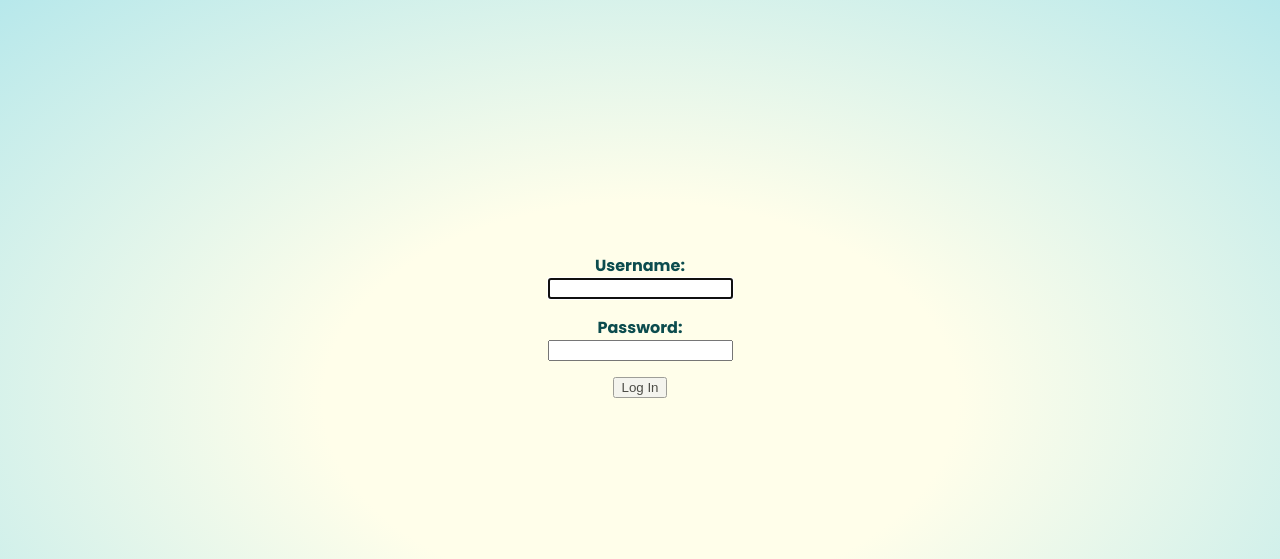
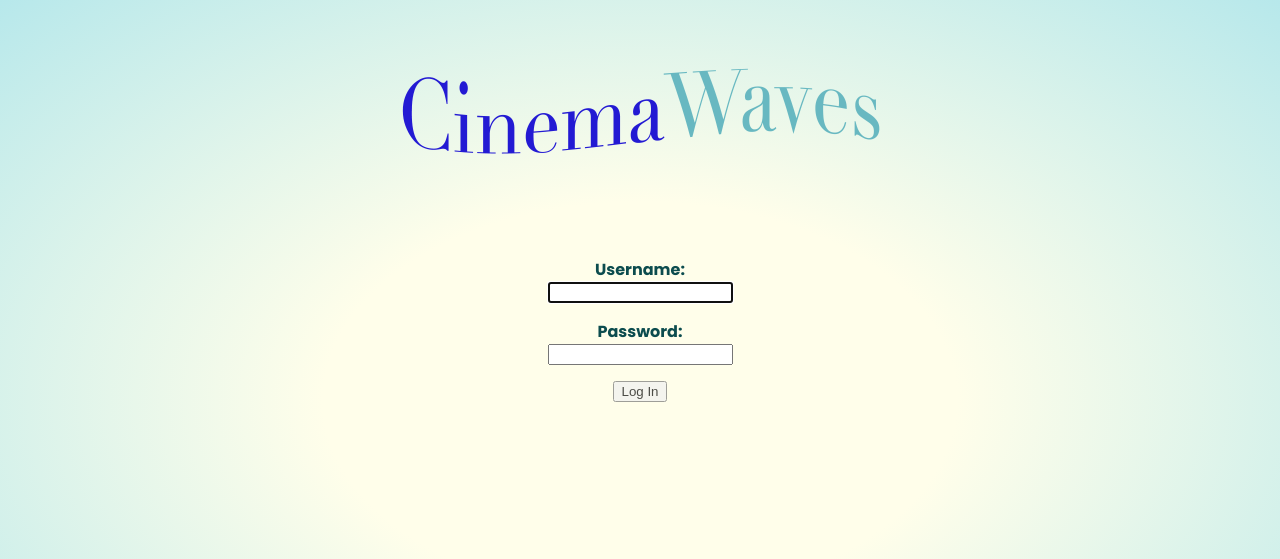
Before and after one commit to Isaac-Develops/Cinema-Waves, a Django app: page /login/ in a window 1280 px wide. Shown: the top 559 px of the page. Run offline with Django 3.2, Linux system fonts and the light colour scheme.

Commit message:
added logo to login page

```diff
--- a/templates/registration/login.html
+++ b/templates/registration/login.html
@@ -3,7 +3,6 @@
 <link rel="preconnect" href="https://fonts.gstatic.com">
 <link href="https://fonts.googleapis.com/css2?family=Poppins:ital,wght@0,300;0,400;0,500;0,600;0,700;1,300;1,400;1,500;1,600;1,700&family=Roboto+Condensed:ital,wght@0,300;0,400;0,700;1,300;1,400;1,700&display=swap" rel="stylesheet">
 <style>
-
 
 
   .background {
@@ -14,7 +13,7 @@
     border: solid 2px lightblue;
     color: white;
     margin-top: 20%; */
-	margin-top: 20%;
+	margin-top: 5%;
   }
 
   /* center.log_head {
@@ -31,14 +30,14 @@
     color: black;
   }
 
-  button.sub_but:hover {
+  /* button.sub_but:hover {
     opacity: 1;
     margin-left: 100%;
     margin-top: 50%;
     width: 25%;
     color: rgb(255, 255, 255);
     background-color: black;
-  }
+  } */
 
   label {
 	color: #0c4c4e;
@@ -100,7 +99,13 @@ body {
   }
 }
 
+.logo{
+	color: #015871;
+}
+
+
 </style>
+		<center class="blue_logo"><img src="{% static 'images/Cinema_Waves_blue.png' %}" id="blue_logo" alt=""></center>
 <div class="ocean">
 	<div class="wave"></div>
 	<div class="wave"></div>
```
Also changed, not shown: static/images/Cinema_Waves_blue.png (added).
